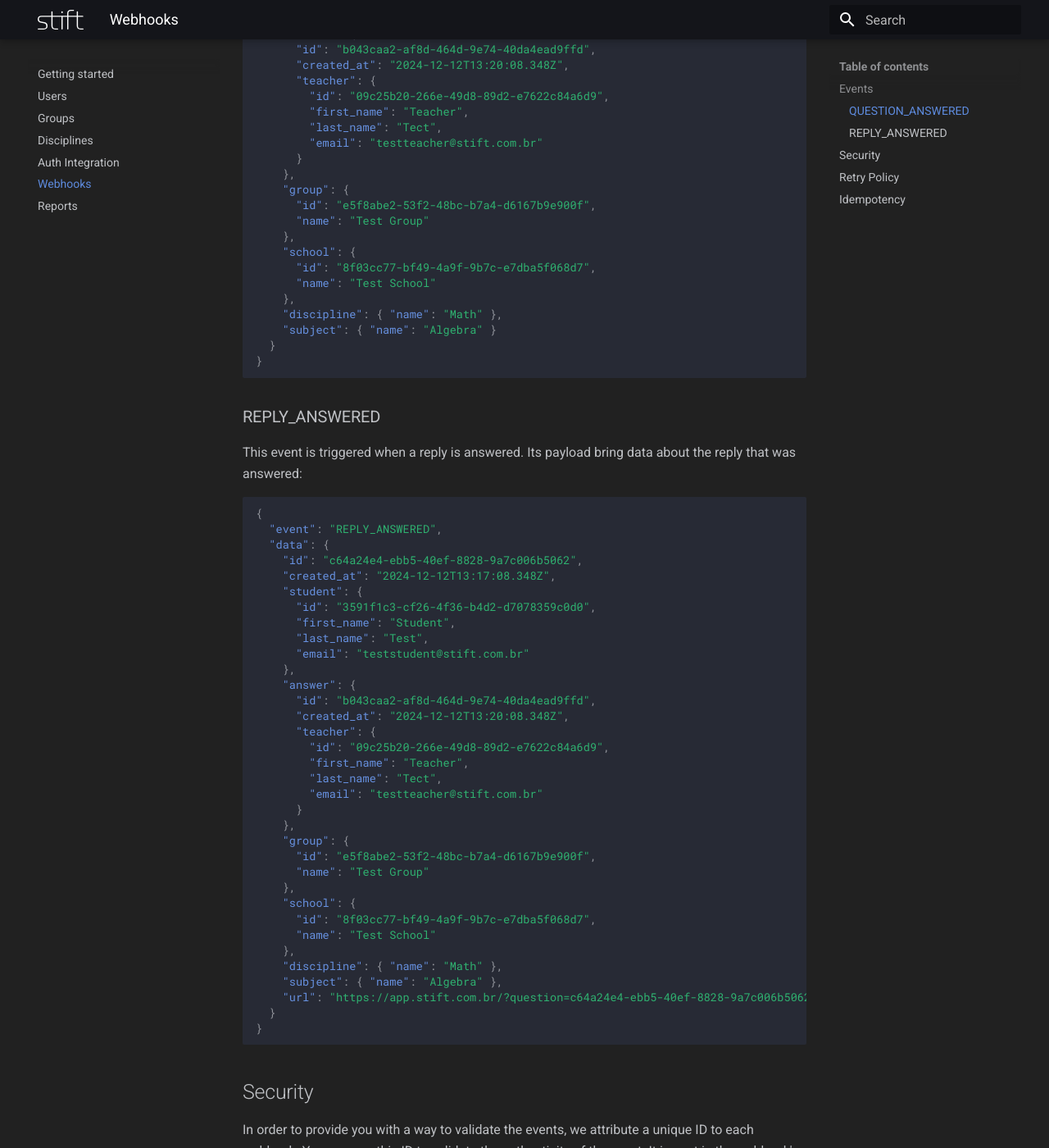
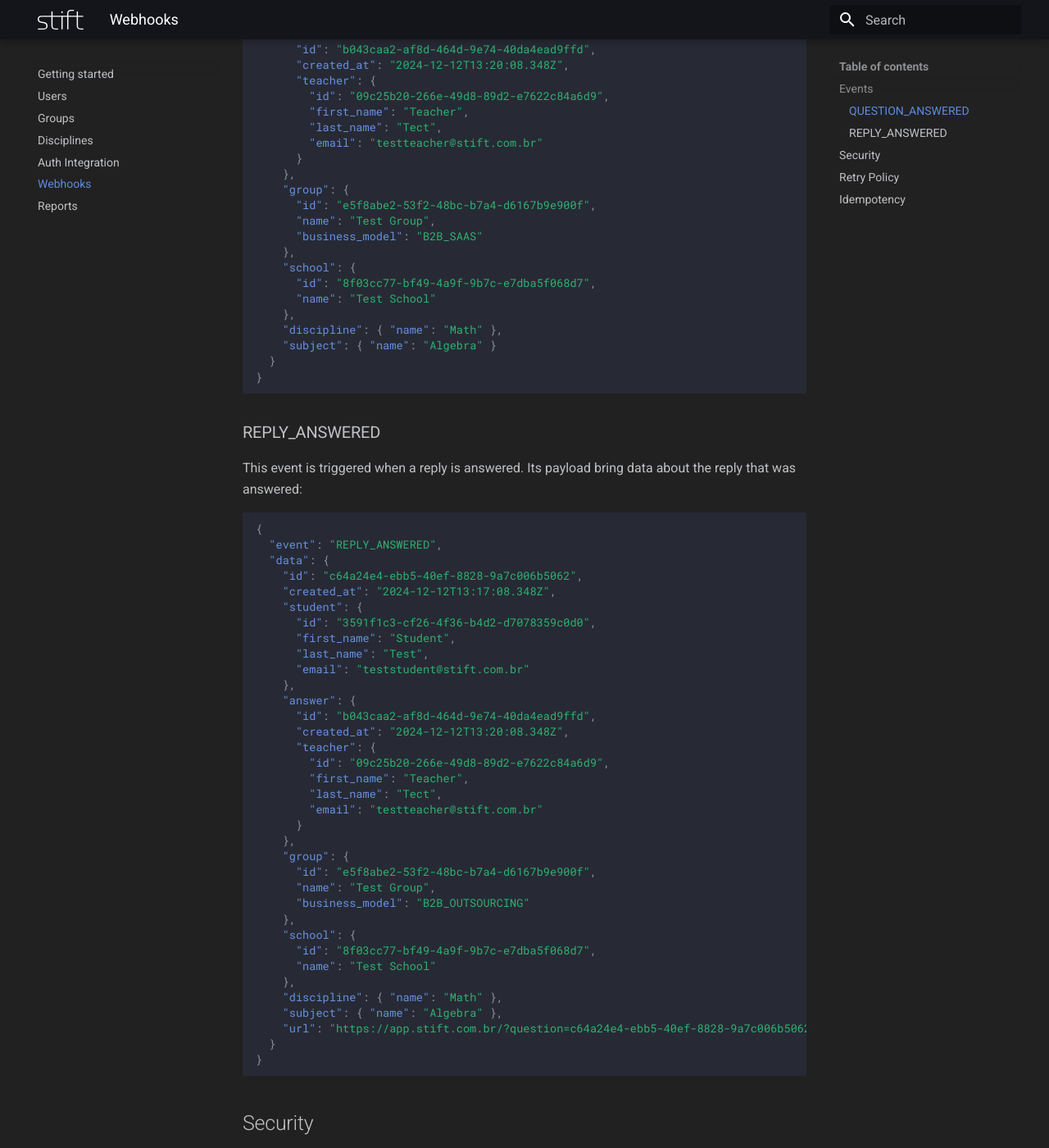
Before and after one commit to StiftTechnologies/developers-portal, an MkDocs documentation site: the page built from docs/webhooks.md, in a window 1280 px wide and 1400 px high, scrolled down 623 px. Shown: the whole window at 82% size. Built offline with MkDocs 1.6.1 and Material for MkDocs 9.7.7, drawn with Linux system fonts in a browser that asks for light colours.

Commit message:
feat: add business model to webhooks docs

```diff
--- a/docs/webhooks.md
+++ b/docs/webhooks.md
@@ -32,7 +32,8 @@ This event is triggered when a question is answered. Its payload brings data abo
     },
     "group": {
       "id": "e5f8abe2-53f2-48bc-b7a4-d6167b9e900f",
-      "name": "Test Group"
+      "name": "Test Group",
+      "business_model": "B2B_SAAS"
     },
     "school": {
       "id": "8f03cc77-bf49-4a9f-9b7c-e7dba5f068d7",
@@ -72,7 +73,8 @@ This event is triggered when a reply is answered. Its payload bring data about t
     },
     "group": {
       "id": "e5f8abe2-53f2-48bc-b7a4-d6167b9e900f",
-      "name": "Test Group"
+      "name": "Test Group",
+      "business_model": "B2B_OUTSOURCING"
     },
     "school": {
       "id": "8f03cc77-bf49-4a9f-9b7c-e7dba5f068d7",
```
